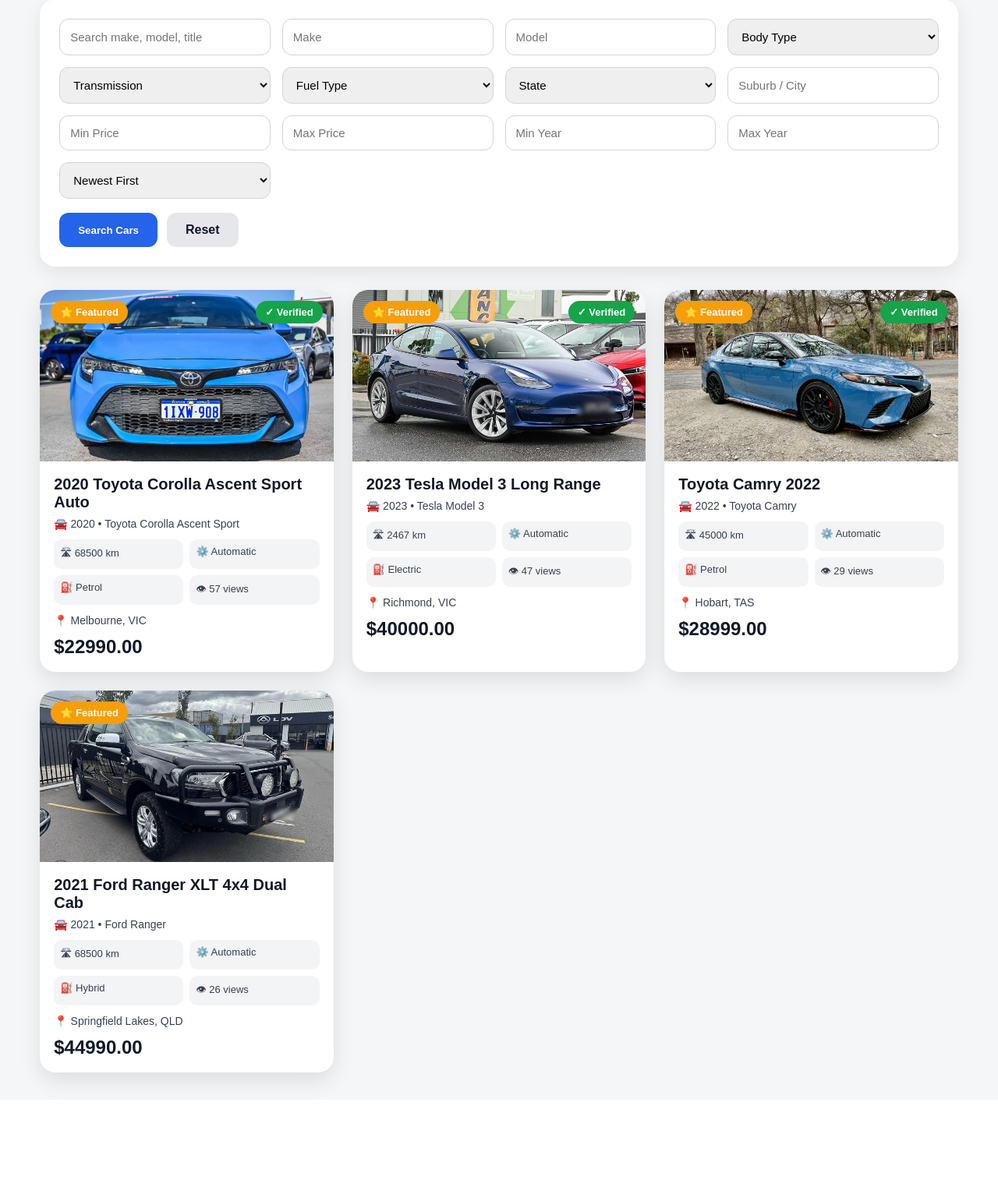
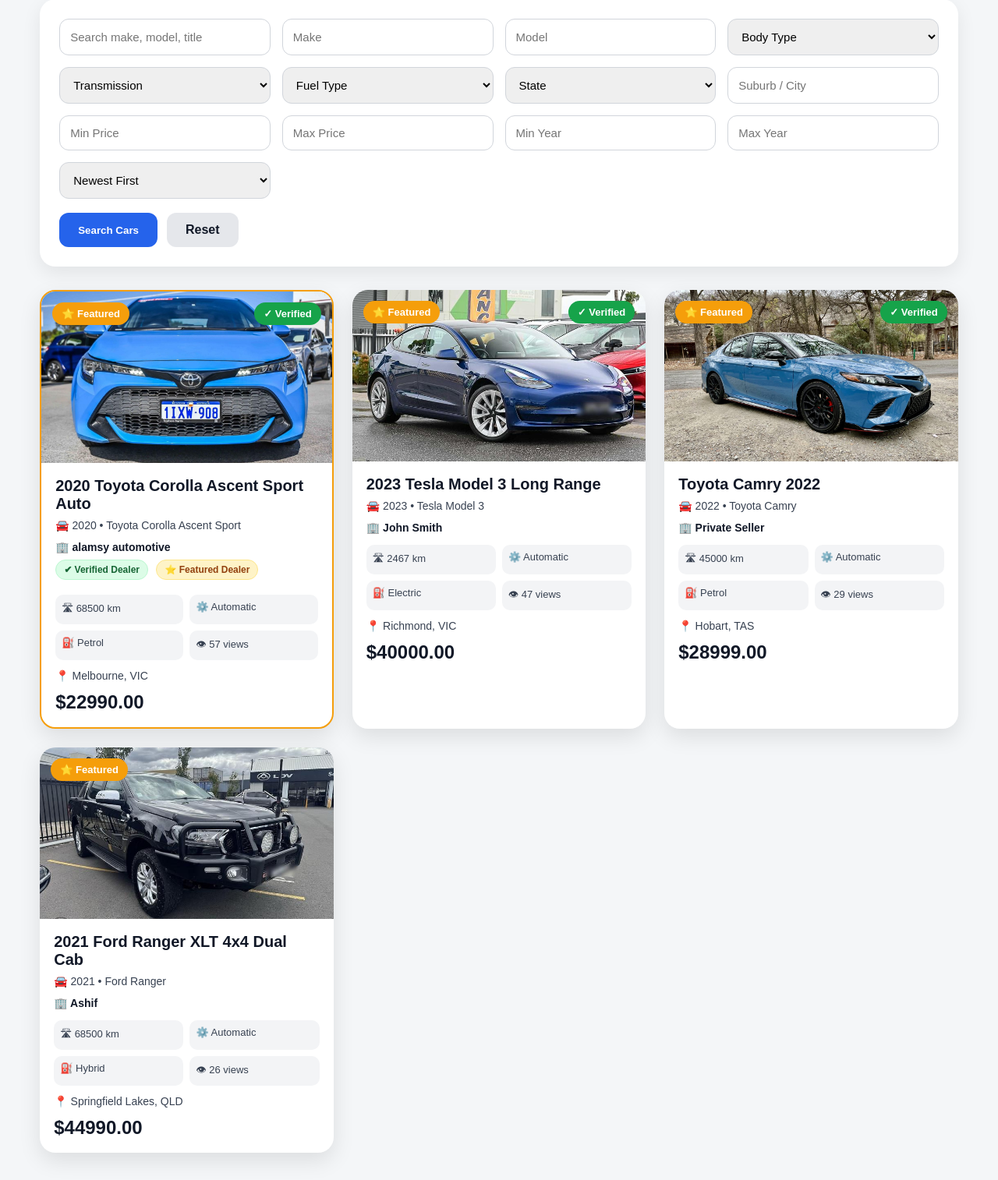
Before and after one commit to shashif/mycarmarket, a Django app: page /cars/ in a window 1280 px wide. Shown: the part 284-1798 px from the top of the page at 78% size. Before the commit the page ends 1690 px from the top, so only its background shows below. Run offline with Django 5.2, Linux system fonts and the light colour scheme; data comes from the database, SQL or seed files in the repository; both versions use the stored data as it was after the commit.

Commit message:
v0.8.7 public dealer branding completed

```diff
--- a/static/css/car_list.css
+++ b/static/css/car_list.css
@@ -78,41 +78,52 @@
     color: #111827;
 }
 
-        .car-grid {
+.car-grid,
+.premium-car-grid {
     display: grid;
     grid-template-columns: repeat(3, 1fr);
     gap: 24px;
 }
 
-        .car-card {
+.car-card,
+.premium-car-card {
+    display: block;
     background: white;
+    color: inherit;
+    text-decoration: none;
     border-radius: 22px;
     overflow: hidden;
-            box-shadow: 0 10px 28px rgba(0,0,0,0.08);
+    box-shadow: 0 10px 28px rgba(0,0,0,0.10);
     transition: 0.25s;
     position: relative;
 }
 
-        .car-card:hover {
+.car-card:hover,
+.premium-car-card:hover {
     transform: translateY(-5px);
     box-shadow: 0 16px 35px rgba(0,0,0,0.14);
 }
 
-        .image-box {
+.image-box,
+.premium-car-image-wrap {
     width: 100%;
     height: 220px;
     background: #e5e7eb;
     position: relative;
+    overflow: hidden;
 }
 
-        .image-box img {
+.image-box img,
+.premium-car-image-wrap img {
     width: 100%;
     height: 100%;
     object-fit: cover;
 }
 
-        .no-image {
-            height: 100%;
+.no-image,
+.no-image-box {
+    height: 220px;
+    background: #e5e7eb;
     display: flex;
     align-items: center;
     justify-content: center;
@@ -120,39 +131,41 @@
     font-weight: bold;
 }
 
-        .badge-row {
+.featured-badge {
     position: absolute;
     top: 14px;
     left: 14px;
-            display: flex;
-            gap: 8px;
-            flex-wrap: wrap;
-        }
-
-        .badge {
-            padding: 7px 11px;
+    background: #f59e0b;
+    color: white;
+    padding: 7px 12px;
     border-radius: 999px;
-            font-size: 12px;
+    font-size: 13px;
     font-weight: bold;
-            color: white;
-        }
-
-        .featured-badge {
-            background: #f59e0b;
 }
 
 .verified-badge {
+    position: absolute;
+    top: 14px;
+    right: 14px;
     background: #16a34a;
+    color: white;
+    padding: 7px 12px;
+    border-radius: 999px;
+    font-size: 13px;
+    font-weight: bold;
 }
 
-        .car-content {
+.car-content,
+.premium-car-info {
     padding: 20px;
 }
 
+.premium-car-info h3,
 .car-title {
+    margin: 0 0 8px;
     font-size: 21px;
     font-weight: bold;
-            margin-bottom: 8px;
+    color: #111827;
 }
 
 .car-title a {
@@ -164,20 +177,62 @@
     color: #2563eb;
 }
 
-        .price {
-            font-size: 24px;
-            font-weight: bold;
-            color: #2563eb;
-            margin-bottom: 15px;
+.car-meta {
+    color: #374151;
+    margin: 6px 0 12px;
+    font-size: 14px;
 }
 
+/* v0.8.7 Dealer Branding */
+
+.dealer-info {
+    margin: 10px 0 14px;
+}
+
+.dealer-name {
+    margin: 0 0 8px;
+    font-size: 14px;
+    font-weight: 700;
+    color: #111827;
+}
+
+.dealer-verified,
+.dealer-featured {
+    display: inline-block;
+    padding: 5px 10px;
+    border-radius: 999px;
+    font-size: 12px;
+    font-weight: bold;
+    margin-right: 6px;
+    margin-bottom: 5px;
+}
+
+.dealer-verified {
+    background: #dcfce7;
+    color: #166534;
+    border: 1px solid #bbf7d0;
+}
+
+.dealer-featured {
+    background: #fef3c7;
+    color: #92400e;
+    border: 1px solid #fde68a;
+}
+
+.premium-car-card:has(.dealer-featured),
+.car-card:has(.dealer-featured) {
+    border: 2px solid #f59e0b;
+}
+
+.icon-info-grid,
 .info-grid {
     display: grid;
     grid-template-columns: repeat(2, 1fr);
     gap: 10px;
-            margin-bottom: 18px;
+    margin: 12px 0 18px;
 }
 
+.icon-info-grid span,
 .info-item {
     background: #f9fafb;
     padding: 10px;
@@ -186,25 +241,26 @@
     color: #374151;
 }
 
+.car-location,
 .location {
     color: #6b7280;
     font-size: 14px;
     margin-bottom: 18px;
 }
 
-        .view-btn {
-            display: block;
-            text-align: center;
-            background: #111827;
-            color: white;
-            text-decoration: none;
-            padding: 13px;
-            border-radius: 14px;
+.price,
+.price-row strong {
+    font-size: 24px;
     font-weight: bold;
+    color: #2563eb;
 }
 
-        .view-btn:hover {
-            background: #2563eb;
+.price-row {
+    display: flex;
+    justify-content: space-between;
+    align-items: center;
+    margin-top: 12px;
+    gap: 10px;
 }
 
 .empty-box {
@@ -243,14 +299,16 @@
         grid-template-columns: repeat(2, 1fr);
     }
 
-            .car-grid {
+    .car-grid,
+    .premium-car-grid {
         grid-template-columns: repeat(2, 1fr);
     }
 }
 
 @media (max-width: 650px) {
     .filter-grid,
-            .car-grid {
+    .car-grid,
+    .premium-car-grid {
         grid-template-columns: 1fr;
     }
 
--- a/vehicles/templates/vehicles/car_list.html
+++ b/vehicles/templates/vehicles/car_list.html
@@ -150,7 +150,21 @@ Premium Search/List Cards + Full Card Clickable
                         <p class="car-meta">
                             🚘 {{ car.year }} • {{ car.make }} {{ car.model }}
                         </p>
+<div class="dealer-info">
 
+    <p class="dealer-name">
+        🏢 {{ car.seller_business_name }}
+    </p>
+
+    {% if car.seller_is_verified %}
+        <span class="dealer-verified">✔ Verified Dealer</span>
+    {% endif %}
+
+    {% if car.seller_is_featured_dealer %}
+        <span class="dealer-featured">⭐ Featured Dealer</span>
+    {% endif %}
+
+</div>
                         <div class="icon-info-grid">
                             <span>🛣 {{ car.kilometres }} km</span>
                             <span>⚙️ {{ car.transmission|default:"N/A" }}</span>
```
Also changed, not shown: db.sqlite3. Lines whose indentation alone changed are shown as unchanged.
